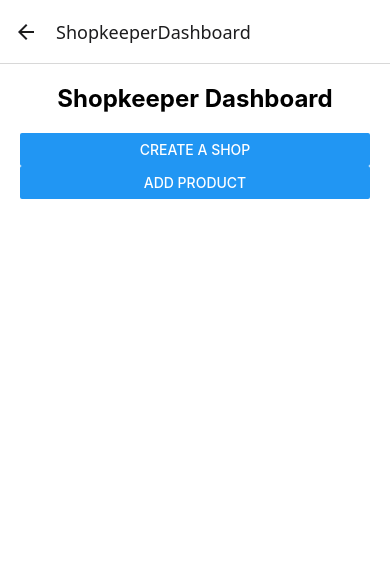
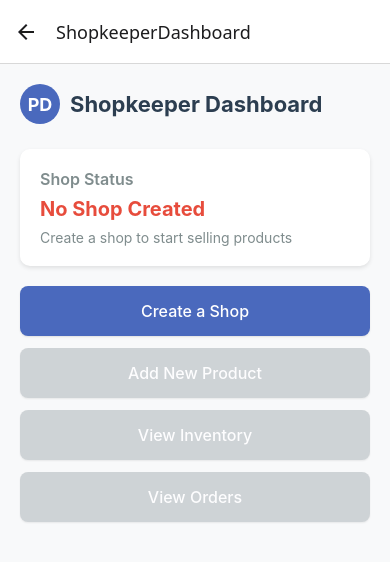
Before and after one commit to Zohaifa/PasherDokan, a React Native app in the folder pasherdokanApp/: screen /ShopkeeperDashboard in a window 390 px wide. Shown: the top 562 px of the page. Built offline with nearby package versions, Linux system fonts and the light colour scheme.

Commit message:
feat: enhance ShopkeeperDashboard with improved UI, navigation, and loading states

```diff
--- a/pasherdokanApp/src/screens/Customer/Dashboard.tsx
+++ b/pasherdokanApp/src/screens/Customer/Dashboard.tsx
@@ -1,5 +1,5 @@
 import React, { useEffect, useState } from 'react';
-import { View, Text, FlatList, Button, StyleSheet, Alert } from 'react-native';
+import { View, Text, FlatList, StyleSheet, Alert, SafeAreaView, TouchableOpacity, ActivityIndicator } from 'react-native';
 import Geolocation from '@react-native-community/geolocation';
 import api from '../../services/api';
 import { NativeStackNavigationProp } from '@react-navigation/native-stack';
@@ -25,6 +25,7 @@ type Props = {
 const CustomerDashboard: React.FC<Props> = ({ navigation }) => {
   const [shops, setShops] = useState<Shop[]>([]);
   const [location, setLocation] = useState<{ latitude: number; longitude: number } | null>(null);
+  const [loading, setLoading] = useState<boolean>(true);
 
   useEffect(() => {
     Geolocation.getCurrentPosition(
@@ -34,6 +35,7 @@ const CustomerDashboard: React.FC<Props> = ({ navigation }) => {
         fetchNearbyShops(latitude, longitude);
       },
       (error) => {
+        setLoading(false);
         Alert.alert('Error', 'Unable to fetch location. Please enable location services.');
         console.log(error);
       },
@@ -43,71 +45,205 @@ const CustomerDashboard: React.FC<Props> = ({ navigation }) => {
 
   const fetchNearbyShops = async (lat: number, lng: number) => {
     try {
+      setLoading(true);
       const response = await api.get(`/shops/nearby?lat=${lat}&lng=${lng}`);
       setShops(response.data);
     } catch (error) {
       Alert.alert('Error', 'Failed to fetch nearby shops.');
       console.error('Error fetching shops:', error);
+    } finally {
+      setLoading(false);
     }
   };
 
   const renderShop = ({ item }: { item: Shop }) => (
     <View style={styles.shopCard}>
+      <View style={styles.shopInfo}>
         <Text style={styles.shopName}>{item.name}</Text>
-      <Text>Type: {item.shopType}</Text>
-      <Button
-        title="View Shop"
+        <Text style={styles.shopType}>Type: {item.shopType}</Text>
+      </View>
+      <TouchableOpacity
+        style={styles.viewButton}
         onPress={() => navigation.navigate('ShopDetail', { shop: item })}
-      />
+      >
+        <Text style={styles.viewButtonText}>View Shop</Text>
+      </TouchableOpacity>
     </View>
   );
 
   return (
-    <View style={styles.container}>
+    <SafeAreaView style={styles.container}>
+      <View style={styles.header}>
+        <View style={styles.logoContainer}>
+          <Text style={styles.logoText}>PD</Text>
+        </View>
+        <Text style={styles.headerTitle}>PasherDokan</Text>
+      </View>
+
       <Text style={styles.title}>Nearby Shops</Text>
       {location ? (
+        <View style={styles.locationContainer}>
+          <Text style={styles.locationLabel}>Your Location:</Text>
           <Text style={styles.locationText}>
-          Your Location: {location.latitude}, {location.longitude}
+            {location.latitude.toFixed(4)}, {location.longitude.toFixed(4)}
           </Text>
+        </View>
       ) : (
         <Text style={styles.locationText}>Fetching location...</Text>
       )}
+
+      {loading ? (
+        <View style={styles.loadingContainer}>
+          <ActivityIndicator size="large" color="#4a69bd" />
+          <Text style={styles.loadingText}>Finding shops near you...</Text>
+        </View>
+      ) : (
         <FlatList
           data={shops}
           keyExtractor={(item) => item._id}
           renderItem={renderShop}
-        ListEmptyComponent={<Text>No shops found nearby.</Text>}
+          contentContainerStyle={styles.listContainer}
+          ListEmptyComponent={
+            <View style={styles.emptyContainer}>
+              <Text style={styles.emptyText}>No shops found nearby.</Text>
+              <Text style={styles.emptySubtext}>Try expanding your search radius or check back later.</Text>
+            </View>
+          }
         />
-    </View>
+      )}
+    </SafeAreaView>
   );
 };
 
 const styles = StyleSheet.create({
   container: {
     flex: 1,
-    padding: 20,
-    backgroundColor: '#fff',
+    backgroundColor: '#f8f9fa',
+  },
+  header: {
+    flexDirection: 'row',
+    alignItems: 'center',
+    paddingHorizontal: 20,
+    paddingVertical: 15,
+    borderBottomWidth: 1,
+    borderBottomColor: '#e0e0e0',
+  },
+  logoContainer: {
+    width: 40,
+    height: 40,
+    borderRadius: 20,
+    backgroundColor: '#4a69bd',
+    justifyContent: 'center',
+    alignItems: 'center',
+    marginRight: 10,
+  },
+  logoText: {
+    fontSize: 18,
+    fontWeight: 'bold',
+    color: 'white',
+  },
+  headerTitle: {
+    fontSize: 20,
+    fontWeight: 'bold',
+    color: '#2c3e50',
   },
   title: {
     fontSize: 24,
     fontWeight: 'bold',
+    marginTop: 20,
+    marginBottom: 10,
+    textAlign: 'center',
+    color: '#2c3e50',
+  },
+  locationContainer: {
+    flexDirection: 'column',
+    alignItems: 'center',
+    marginHorizontal: 20,
     marginBottom: 20,
-    textAlign: 'center',
+    padding: 10,
+    backgroundColor: 'white',
+    borderRadius: 8,
+    shadowColor: '#000',
+    shadowOffset: { width: 0, height: 1 },
+    shadowOpacity: 0.1,
+    shadowRadius: 2,
+    elevation: 2,
+  },
+  locationLabel: {
+    fontSize: 14,
+    color: '#7f8c8d',
   },
   locationText: {
-    marginBottom: 20,
     fontSize: 16,
-    color: '#666',
+    color: '#34495e',
+    fontWeight: '500',
+  },
+  listContainer: {
+    padding: 15,
   },
   shopCard: {
+    flexDirection: 'row',
+    justifyContent: 'space-between',
+    alignItems: 'center',
+    backgroundColor: 'white',
+    borderRadius: 8,
     padding: 15,
-    borderBottomWidth: 1,
-    borderColor: '#ccc',
-    marginBottom: 10,
+    marginBottom: 12,
+    shadowColor: '#000',
+    shadowOffset: { width: 0, height: 1 },
+    shadowOpacity: 0.1,
+    shadowRadius: 2,
+    elevation: 2,
+  },
+  shopInfo: {
+    flex: 1,
   },
   shopName: {
     fontSize: 18,
     fontWeight: 'bold',
+    color: '#2c3e50',
+    marginBottom: 4,
+  },
+  shopType: {
+    fontSize: 14,
+    color: '#7f8c8d',
+  },
+  viewButton: {
+    backgroundColor: '#4a69bd',
+    paddingVertical: 8,
+    paddingHorizontal: 15,
+    borderRadius: 6,
+  },
+  viewButtonText: {
+    color: 'white',
+    fontWeight: '500',
+    fontSize: 14,
+  },
+  loadingContainer: {
+    flex: 1,
+    justifyContent: 'center',
+    alignItems: 'center',
+  },
+  loadingText: {
+    marginTop: 10,
+    fontSize: 16,
+    color: '#7f8c8d',
+  },
+  emptyContainer: {
+    padding: 20,
+    alignItems: 'center',
+    justifyContent: 'center',
+  },
+  emptyText: {
+    fontSize: 16,
+    fontWeight: '600',
+    color: '#34495e',
+    marginBottom: 5,
+  },
+  emptySubtext: {
+    fontSize: 14,
+    color: '#7f8c8d',
+    textAlign: 'center',
   },
 });
 
--- a/pasherdokanApp/src/screens/Shopkeeper/Dashboard.tsx
+++ b/pasherdokanApp/src/screens/Shopkeeper/Dashboard.tsx
@@ -1,5 +1,5 @@
 import React from 'react';
-import { View, Text, Button, StyleSheet, Alert } from 'react-native';
+import { View, Text, StyleSheet, Alert, SafeAreaView, TouchableOpacity, ScrollView } from 'react-native';
 import { RouteProp } from '@react-navigation/native';
 import { NativeStackNavigationProp } from '@react-navigation/native-stack';
 
@@ -29,37 +29,162 @@ const ShopkeeperDashboard: React.FC<Props> = ({ route, navigation }) => {
   };
 
   return (
-    <View style={styles.container}>
-      <Text style={styles.title}>Shopkeeper Dashboard</Text>
-      {shopId && <Text style={styles.info}>Shop ID: {shopId}</Text>}
-      <Button
-        title="Create a Shop"
-        onPress={() => navigation.navigate('AddShop')}
-      />
-      <Button
-        title="Add Product"
-        onPress={handleAddProduct}
-      />
-    </View>
+    <SafeAreaView style={styles.container}>
+      <ScrollView contentContainerStyle={styles.scrollContainer}>
+        <View style={styles.header}>
+          <View style={styles.logoContainer}>
+            <Text style={styles.logoText}>PD</Text>
+          </View>
+          <Text style={styles.headerTitle}>Shopkeeper Dashboard</Text>
+        </View>
+
+        <View style={styles.statusCard}>
+          {shopId ? (
+            <>
+              <Text style={styles.statusTitle}>Shop Status</Text>
+              <Text style={styles.statusActive}>Active</Text>
+              <Text style={styles.shopIdText}>Shop ID: {shopId}</Text>
+            </>
+          ) : (
+            <>
+              <Text style={styles.statusTitle}>Shop Status</Text>
+              <Text style={styles.statusInactive}>No Shop Created</Text>
+              <Text style={styles.statusMessage}>Create a shop to start selling products</Text>
+            </>
+          )}
+        </View>
+
+        <View style={styles.actionsContainer}>
+          <TouchableOpacity
+            style={[styles.actionButton, shopId ? styles.secondaryButton : styles.primaryButton]}
+            onPress={() => navigation.navigate('AddShop')}
+          >
+            <Text style={styles.actionButtonText}>
+              {shopId ? 'Manage Shop Details' : 'Create a Shop'}
+            </Text>
+          </TouchableOpacity>
+          <TouchableOpacity
+            style={[styles.actionButton, styles.primaryButton, !shopId && styles.disabledButton]}
+            onPress={handleAddProduct}
+          >
+            <Text style={styles.actionButtonText}>Add New Product</Text>
+          </TouchableOpacity>
+          <TouchableOpacity
+            style={[styles.actionButton, styles.secondaryButton, !shopId && styles.disabledButton]}
+            onPress={() => shopId ? console.log('View inventory') : Alert.alert('Error', 'Please create a shop first.')}
+          >
+            <Text style={styles.actionButtonText}>View Inventory</Text>
+          </TouchableOpacity>
+          <TouchableOpacity
+            style={[styles.actionButton, styles.secondaryButton, !shopId && styles.disabledButton]}
+            onPress={() => shopId ? console.log('View orders') : Alert.alert('Error', 'Please create a shop first.')}
+          >
+            <Text style={styles.actionButtonText}>View Orders</Text>
+          </TouchableOpacity>
+        </View>
+      </ScrollView>
+    </SafeAreaView>
   );
 };
 
 const styles = StyleSheet.create({
   container: {
     flex: 1,
+    backgroundColor: '#f8f9fa',
+  },
+  scrollContainer: {
     padding: 20,
-    backgroundColor: '#fff',
   },
-  title: {
-    fontSize: 24,
+  header: {
+    flexDirection: 'row',
+    alignItems: 'center',
+    marginBottom: 25,
+  },
+  logoContainer: {
+    width: 40,
+    height: 40,
+    borderRadius: 20,
+    backgroundColor: '#4a69bd',
+    justifyContent: 'center',
+    alignItems: 'center',
+    marginRight: 10,
+  },
+  logoText: {
+    fontSize: 18,
     fontWeight: 'bold',
+    color: 'white',
+  },
+  headerTitle: {
+    fontSize: 22,
+    fontWeight: 'bold',
+    color: '#2c3e50',
+  },
+  statusCard: {
+    backgroundColor: 'white',
+    borderRadius: 10,
+    padding: 20,
     marginBottom: 20,
-    textAlign: 'center',
+    shadowColor: '#000',
+    shadowOffset: { width: 0, height: 2 },
+    shadowOpacity: 0.1,
+    shadowRadius: 4,
+    elevation: 3,
   },
-  info: {
+  statusTitle: {
     fontSize: 16,
-    marginBottom: 10,
-    textAlign: 'center',
+    fontWeight: '600',
+    color: '#7f8c8d',
+    marginBottom: 8,
+  },
+  statusActive: {
+    fontSize: 20,
+    fontWeight: 'bold',
+    color: '#27ae60',
+    marginBottom: 8,
+  },
+  statusInactive: {
+    fontSize: 20,
+    fontWeight: 'bold',
+    color: '#e74c3c',
+    marginBottom: 8,
+  },
+  statusMessage: {
+    fontSize: 14,
+    color: '#7f8c8d',
+  },
+  shopIdText: {
+    fontSize: 14,
+    color: '#34495e',
+  },
+  actionsContainer: {
+    marginBottom: 20,
+  },
+  actionButton: {
+    paddingVertical: 15,
+    paddingHorizontal: 20,
+    borderRadius: 8,
+    marginBottom: 12,
+    alignItems: 'center',
+    shadowColor: '#000',
+    shadowOffset: { width: 0, height: 1 },
+    shadowOpacity: 0.1,
+    shadowRadius: 2,
+    elevation: 2,
+  },
+  primaryButton: {
+    backgroundColor: '#4a69bd',
+  },
+  secondaryButton: {
+    backgroundColor: '#6a89cc',
+  },
+  disabledButton: {
+    backgroundColor: '#bdc3c7',
+    opacity: 0.7,
+  },
+  actionButtonText: {
+    color: 'white',
+    fontSize: 16,
+    fontWeight: '500',
   },
 });
 
```
Lines whose indentation alone changed are shown as unchanged.
